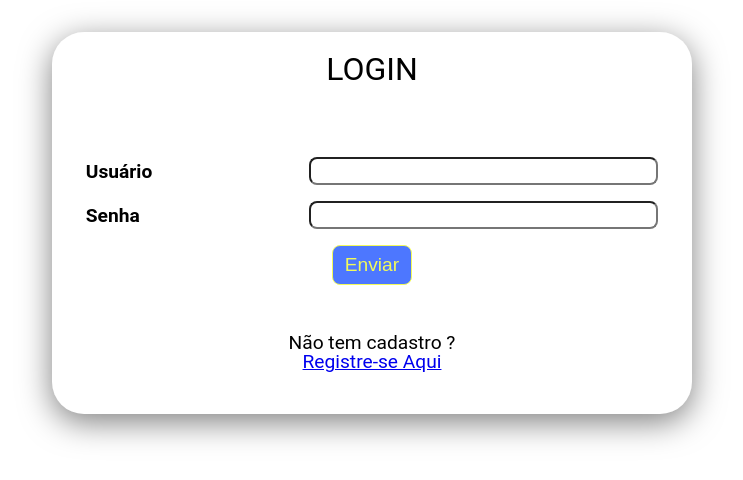
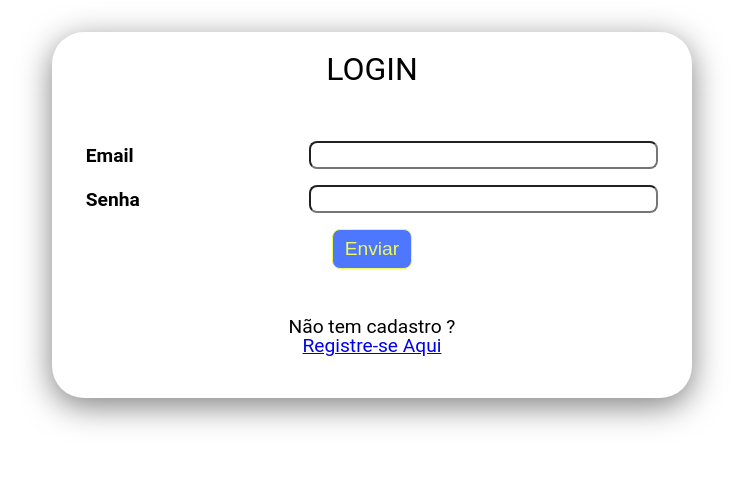
Before and after one commit to evisonpacheco/user-registration, an Angular app: page /login in a window 1280 px wide. Shown: the top 480 px of the page, without its empty margins (268-1011 px from the left). Built offline with nearby package versions, Linux system fonts and the light colour scheme.

Commit message:
estrutura página de login

```diff
--- a/src/app/login/login.component.html
+++ b/src/app/login/login.component.html
@@ -2,15 +2,25 @@
     <h2 class="form__title">Login</h2>
 
       <div class="form-border">
-        <h2 class="form__subtitle"></h2>
+        <!-- <h2 class="form__subtitle">Escolha uma forma de Login</h2> -->
 
         <div class="form-field">
-          <label class="form-field__label" for="name">Usuário</label>
-          <input class="form-field__input" type="text" name="name" id="name" required>
+          <label class="form-field__label" for="name">Email</label>
+          <input class="form-field__input" type="email" name="email-login" id="email-login" required>
         </div>
+        <!-- <h3 class="form-field__separator">OU</h3>
+        <div class="form-field">
+          <label class="form-field__label" for="cpf">CPF</label>
+          <input class="form-field__input" type="number" pattern="\d{3}\.?\d{3}\.?\d{3}-?\d{2}" maxlength="11" name="cpf-login" id="cpf-login" placeholder="Somente Números" required>
+        </div>
+        <h3 class="form-field__separator">OU</h3>
+        <div class="form-field">
+          <label class="form-field__label" for="name">PIS</label>
+          <input class="form-field__input" type="number" min="0" step="1" name="pis-login" id="pis-login" placeholder="Somente Números" required>
+        </div> -->
         <div class="form-field">
           <label class="form-field__label" for="password">Senha</label>
-          <input class="form-field__input" type="password" name="password" id="password" required>
+          <input class="form-field__input" type="password" name="password-login" id="password-login" required>
         </div>
 
         <button class="form__button" type="submit">Enviar</button>
```
